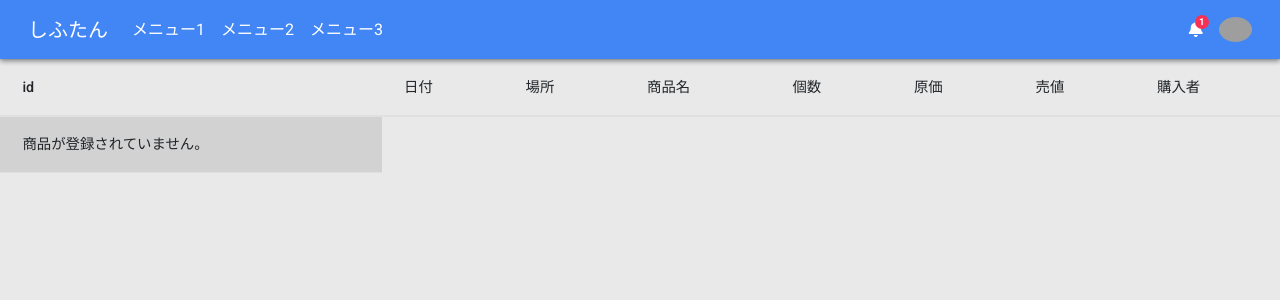
After one commit to koki-fore/Beginers, a Flask app: template templates/price.html in a window 1280 px wide. The commit adds this page. Shown: the top 300 px of the page. Run offline with Flask 2, Linux system fonts and the light colour scheme; the template is opened without the code that fills it, so the values that code supplies are empty; some libraries are stand-ins or nearby versions; grey boxes are pictures that could not be loaded.

Commit message:
表枠の出力完了

```diff
--- a/app.py
+++ b/app.py
@@ -34,12 +34,11 @@ class Product(db.Model):
 @app.route('/', methods=['POST', 'GET'])
 
 def index():
-    return render_template('templates/index.html' )
+    return render_template('price.html' )
+
 
 # @app.route('/kakaku', methods=['POST', 'GET'])
 
 
 if __name__ == '__main__':
-    app.debug = True
-
-    app.run()
+    app.run(debug=True)
--- /dev/null
+++ b/templates/layout.html
@@ -0,0 +1,123 @@
+<!doctype html>
+<html lang="ja">
+
+<head>
+    <!-- Required meta tags -->
+    <meta charset="utf-8">
+    <meta name="viewport" content="width=device-width, initial-scale=1, shrink-to-fit=no">
+
+    <!-- 以下css読み込み -->
+
+    <!-- Font Awesome -->
+    <link href="https://cdnjs.cloudflare.com/ajax/libs/font-awesome/5.15.1/css/all.min.css" rel="stylesheet" />
+    <!-- Google Fonts -->
+    <link href="https://fonts.googleapis.com/css?family=Roboto:300,400,500,700&display=swap" rel="stylesheet" />
+    <!-- Bootstrap CSS -->
+    <link rel="stylesheet" href="https://stackpath.bootstrapcdn.com/bootstrap/4.5.0/css/bootstrap.min.css"
+        integrity="sha384-9aIt2nRpC12Uk9gS9baDl411NQApFmC26EwAOH8WgZl5MYYxFfc+NcPb1dKGj7Sk" crossorigin="anonymous">
+    <!-- MDB -->
+    <link href="https://cdnjs.cloudflare.com/ajax/libs/mdb-ui-kit/3.6.0/mdb.min.css" rel="stylesheet" />
+    <link href="/static/styles.css" rel="stylesheet">
+
+    <title>Beginners</title>
+</head>
+
+<body style="background-color: #e9e9e9;">
+
+    <header>
+        <!-- 上部のメニュー -->
+        <nav class="navbar navbar-expand-lg navbar-light" style="background-color: #4285F4; color: #ffffff; box-shadow: 0 2px 5px rgba(0,0,0,0.46)">
+            <!-- Container wrapper -->
+            <div class="container-fluid">
+                <!-- Toggle button -->
+                <button class="navbar-toggler" type="button" data-mdb-toggle="collapse"
+                    data-mdb-target="#navbarSupportedContent" aria-controls="navbarSupportedContent"
+                    aria-expanded="false" aria-label="Toggle navigation">
+                    <i class="fas fa-bars"></i>
+                </button>
+
+                <!-- Collapsible wrapper -->
+                <div class="collapse navbar-collapse" id="navbarSupportedContent">
+                    <!-- Navbar brand -->
+                    <a class="navbar-brand mt-2 mt-lg-0" href="/" style="color: #ffffff;">
+                        しふたん
+                    </a>
+                    <!-- Left links -->
+                    <ul class="navbar-nav me-auto mb-2 mb-lg-0">
+                        <li class="nav-item">
+                            <a class="nav-link" href="#" style="color: #ffffff;">メニュー1</a>
+                        </li>
+                        <li class="nav-item">
+                            <a class="nav-link" href="#" style="color: #ffffff;">メニュー2</a>
+                        </li>
+                        <li class="nav-item">
+                            <a class="nav-link" href="#" style="color: #ffffff;">メニュー3</a>
+                        </li>
+                    </ul>
+                    <!-- Left links -->
+                </div>
+                <!-- Collapsible wrapper -->
+
+                <!-- Right elements -->
+                <div class="d-flex align-items-center">
+                    <!-- Notifications -->
+                    <a class="text-reset me-3 dropdown-toggle hidden-arrow" href="#" id="navbarDropdownMenuLink"
+                        role="button" data-mdb-toggle="dropdown" aria-expanded="false">
+                        <i class="fas fa-bell"></i>
+                        <span class="badge rounded-pill badge-notification bg-danger">1</span>
+                    </a>
+                    <ul class="dropdown-menu dropdown-menu-end" aria-labelledby="navbarDropdownMenuLink">
+                        <li>
+                            <a class="dropdown-item" href="#">Some news</a>
+                        </li>
+                        <li>
+                            <a class="dropdown-item" href="#">Another news</a>
+                        </li>
+                        <li>
+                            <a class="dropdown-item" href="#">Something else here</a>
+                        </li>
+                    </ul>
+
+                    <!-- Avatar -->
+                    <a class="dropdown-toggle d-flex align-items-center hidden-arrow" href="#"
+                        id="navbarDropdownMenuLink" role="button" data-mdb-toggle="dropdown" aria-expanded="false">
+                        <img src="https://mdbootstrap.com/img/new/avatars/2.jpg" class="rounded-circle" height="25"
+                            alt="" loading="lazy" />
+                    </a>
+                    <ul class="dropdown-menu dropdown-menu-end" aria-labelledby="navbarDropdownMenuLink">
+                        <li>
+                            <a class="dropdown-item" href="#">My profile</a>
+                        </li>
+                        <li>
+                            <a class="dropdown-item" href="#">Settings</a>
+                        </li>
+                        <li>
+                            <a class="dropdown-item" href="#">Logout</a>
+                        </li>
+                    </ul>
+                </div>
+                <!-- Right elements -->
+            </div>
+            <!-- Container wrapper -->
+        </nav>
+        <!-- /上部のメニュー -->
+    </header>
+
+    {%- block content %}{% endblock %}
+
+    <!-- Optional JavaScript -->
+    <!-- jQuery first, then Popper.js, then Bootstrap JS -->
+    <script src="https://code.jquery.com/jquery-3.5.1.slim.min.js"
+        integrity="sha384-DfXdz2htPH0lsSSs5nCTpuj/zy4C+OGpamoFVy38MVBnE+IbbVYUew+OrCXaRkfj"
+        crossorigin="anonymous"></script>
+    <script src="https://cdn.jsdelivr.net/npm/popper.js@1.16.0/dist/umd/popper.min.js"
+        integrity="sha384-Q6E9RHvbIyZFJoft+2mJbHaEWldlvI9IOYy5n3zV9zzTtmI3UksdQRVvoxMfooAo"
+        crossorigin="anonymous"></script>
+    <script src="https://stackpath.bootstrapcdn.com/bootstrap/4.5.0/js/bootstrap.min.js"
+        integrity="sha384-OgVRvuATP1z7JjHLkuOU7Xw704+h835Lr+6QL9UvYjZE3Ipu6Tp75j7Bh/kR0JKI"
+        crossorigin="anonymous"></script>
+</body>
+
+<script type="text/javascript" src="https://cdnjs.cloudflare.com/ajax/libs/mdb-ui-kit/3.6.0/mdb.min.js"></script>
+
+</html>
--- a/templates/price.html
+++ b/templates/price.html
@@ -1,6 +1,8 @@
-{% extends "base.html" %}
-{% block body %}
+{% extends "layout.html" %}
+{% block content %}
+<div>
 <table class="table table-striped table-hover">
+    <thead>
         <tr>
             <th>id</th>
             <th>日付</th>
@@ -11,21 +13,31 @@
             <th>売値</th>
             <th>購入者</th>
         </tr>
+    </thead>
+    <tbody>
         {% for result in results %}
         <tr>
             <td>{{ result.id }}</td>
-        <td>{{ result.title|safe}}</td>
-        <td>{{ result.created }}</td>
+            <td>{{ result.buy_date }}</td>
+            <td>{{ result.store }}</td>
+            <td>{{ result.title}}</td>
+            <td>{{ result.num }}</td>
+            <td>{{ result.natural_price }}</td>
+            <td>{{ result.sell_price }}</td>
+            <td>{{ result.user }}</td>
             <td>
-            <a href="/view/{{ result.id }}"><button class="btn btn-primary">参照</button></a>
+                <a href="{{ url_for('result.update', id=result.id) }}"><button class="btn btn-primary">編集</button></a>
+                <a href="{{ url_for('result.delete', id=result.id) }}"><button class="btn btn-primary">消去</button></a>
                 <form action="/delete/{{ result.id }}" style="display: inline" method="post">
                     <input class="btn btn-danger" type="submit" value="削除" onclick='return confirm("削除しますがよろしいですか？")';>
                 </form>
-
             </td>
         </tr>
+        {% else %}
+        <td>商品が登録されていません。</td>
         {% endfor %}
-
+    </tbody>
 </table>
+</div>
 
 {% endblock %}
```
Lines whose indentation alone changed are shown as unchanged.
